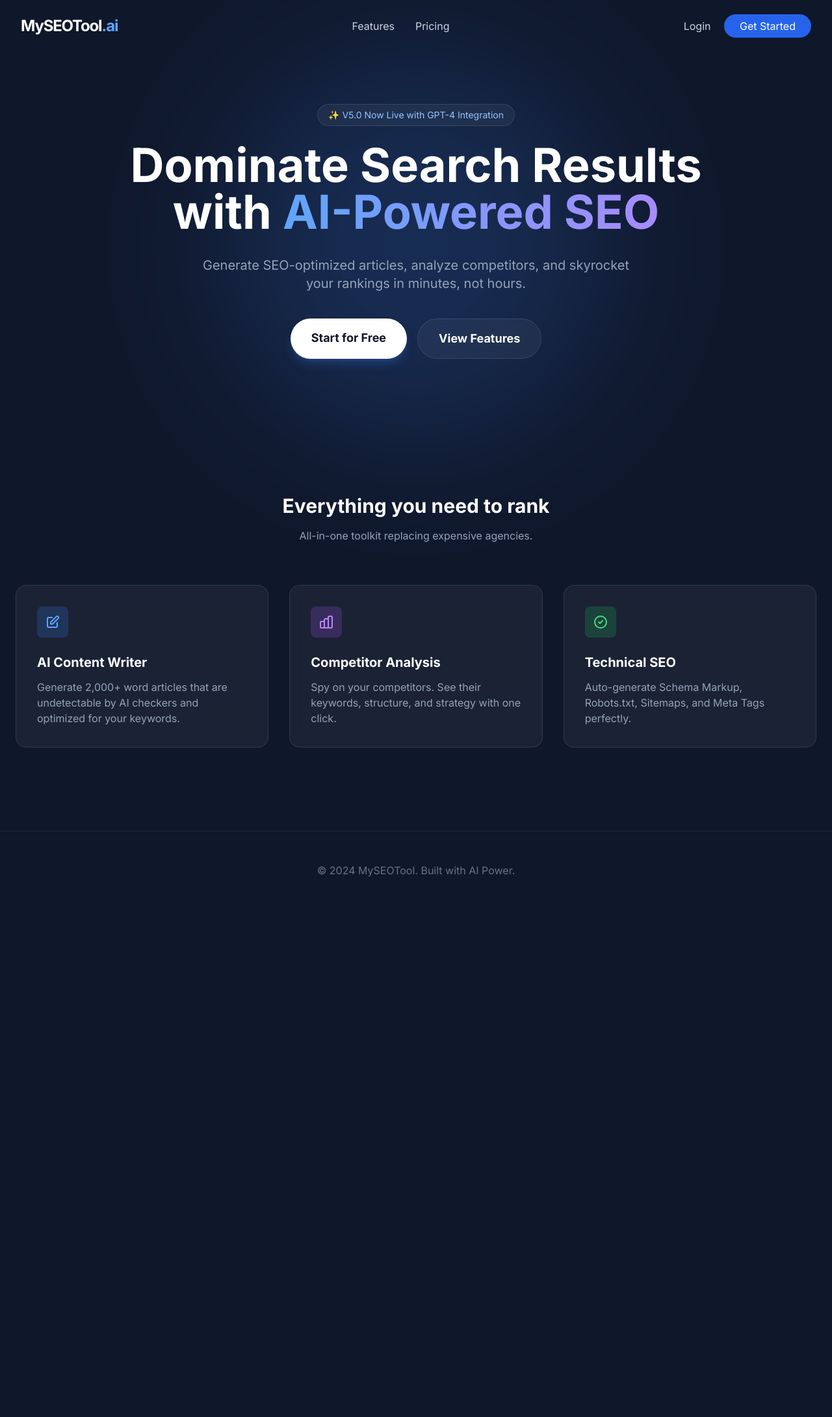
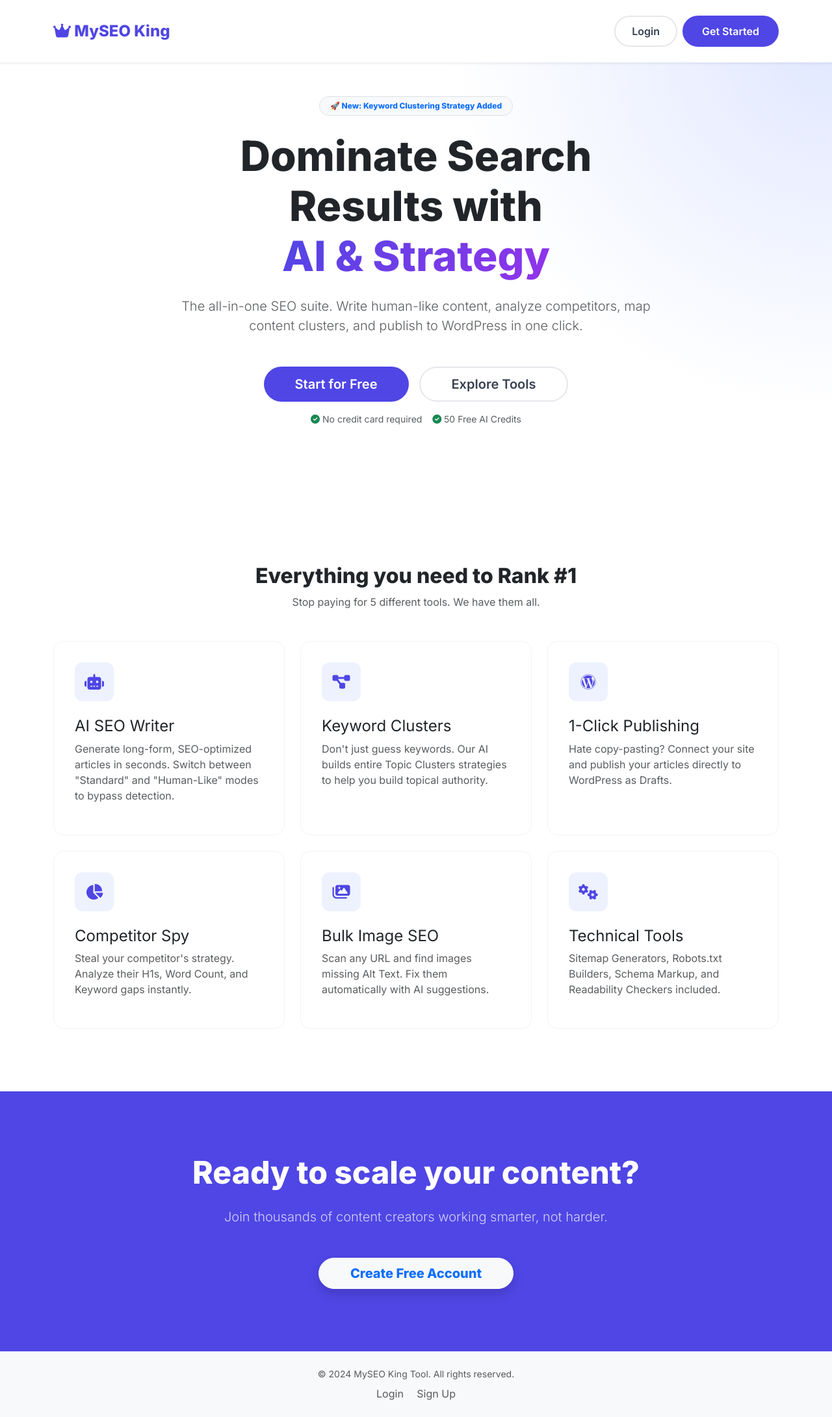
Before and after one commit to dilawar47866/MySEOTooler_V5, a Flask app: page / in a window 1280 px wide. Shown: the whole page at 65% size. Before the commit the page ends 1349 px from the top, so only its background shows below. Run offline with Flask 3, Linux system fonts and the light colour scheme; some libraries are stand-ins or nearby versions.

Commit message:
Update landing.html

```diff
--- a/templates/landing.html
+++ b/templates/landing.html
@@ -3,105 +3,189 @@
 <head>
     <meta charset="UTF-8">
     <meta name="viewport" content="width=device-width, initial-scale=1.0">
-    <title>AI SEO Master | Rank Higher, Faster</title>
-    <script src="https://cdn.tailwindcss.com"></script>
-    <link href="https://fonts.googleapis.com/css2?family=Inter:wght@300;400;600;700&display=swap" rel="stylesheet">
+    <title>MySEO King Tool - #1 AI SEO Suite</title>
+    <link href="https://cdn.jsdelivr.net/npm/bootstrap@5.3.0/dist/css/bootstrap.min.css" rel="stylesheet">
+    <link rel="stylesheet" href="https://cdnjs.cloudflare.com/ajax/libs/font-awesome/6.4.0/css/all.min.css">
+    <link href="https://fonts.googleapis.com/css2?family=Inter:wght@300;400;600;800&display=swap" rel="stylesheet">
+
     <style>
-        body { font-family: 'Inter', sans-serif; }
-        .glass {
-            background: rgba(255, 255, 255, 0.05);
-            backdrop-filter: blur(10px);
-            border: 1px solid rgba(255, 255, 255, 0.1);
+        body { font-family: 'Inter', sans-serif; overflow-x: hidden; }
+
+        /* Navigation */
+        .navbar { padding: 1.5rem 0; background: #fff; }
+        .navbar-brand { font-weight: 800; font-size: 1.5rem; color: #4f46e5 !important; }
+
+        /* Hero Section */
+        .hero-section {
+            padding: 100px 0;
+            background: radial-gradient(circle at top right, #e0e7ff 0%, #fff 40%);
         }
-        .gradient-text {
-            background: linear-gradient(to right, #60a5fa, #a78bfa);
+        .text-gradient {
+            background: linear-gradient(135deg, #4f46e5 0%, #9333ea 100%);
             -webkit-background-clip: text;
             -webkit-text-fill-color: transparent;
         }
+
+        /* Feature Cards */
+        .feature-card {
+            padding: 2rem;
+            border-radius: 16px;
+            background: white;
+            border: 1px solid #f3f4f6;
+            transition: all 0.3s ease;
+            height: 100%;
+        }
+        .feature-card:hover {
+            transform: translateY(-10px);
+            box-shadow: 0 20px 40px rgba(0,0,0,0.08);
+            border-color: #4f46e5;
+        }
+        .icon-box {
+            width: 60px; height: 60px;
+            border-radius: 12px;
+            background: #eef2ff;
+            color: #4f46e5;
+            display: flex; align-items: center; justify-content: center;
+            font-size: 1.5rem;
+            margin-bottom: 1.5rem;
+        }
+
+        /* CTA Buttons */
+        .btn-primary-custom {
+            background: #4f46e5; color: white;
+            padding: 12px 30px; border-radius: 50px;
+            font-weight: 600; text-decoration: none;
+            transition: 0.3s; border: none;
+        }
+        .btn-primary-custom:hover { background: #4338ca; transform: scale(1.05); color: white; }
+
+        .btn-outline-custom {
+            border: 2px solid #e5e7eb; color: #374151;
+            padding: 10px 25px; border-radius: 50px;
+            font-weight: 600; text-decoration: none;
+            transition: 0.3s;
+        }
+        .btn-outline-custom:hover { border-color: #4f46e5; color: #4f46e5; }
     </style>
 </head>
-<body class="bg-slate-900 text-white overflow-x-hidden">
+<body>
 
-    <!-- Navbar -->
-    <nav class="w-full py-6 px-8 flex justify-between items-center max-w-7xl mx-auto">
-        <div class="text-2xl font-bold tracking-tighter">MySEOTool<span class="text-blue-400">.ai</span></div>
-        <div class="hidden md:flex space-x-8 text-slate-300">
-            <a href="#features" class="hover:text-white transition">Features</a>
-            <a href="#pricing" class="hover:text-white transition">Pricing</a>
+    <!-- NAVBAR -->
+    <nav class="navbar navbar-expand-lg fixed-top shadow-sm">
+        <div class="container">
+            <a class="navbar-brand" href="/"><i class="fas fa-crown"></i> MySEO King</a>
+            <div class="d-flex">
+                <a href="/login" class="btn btn-outline-custom me-2">Login</a>
+                <a href="/signup" class="btn btn-primary-custom">Get Started</a>
             </div>
-        <div>
-            <a href="{{ url_for('login') }}" class="text-slate-300 hover:text-white mr-4">Login</a>
-            <a href="{{ url_for('signup') }}" class="bg-blue-600 hover:bg-blue-500 text-white px-6 py-2 rounded-full font-medium transition">Get Started</a>
         </div>
     </nav>
 
-    <!-- Hero Section -->
-    <div class="relative pt-20 pb-32 px-6">
-        <!-- Background Glow -->
-        <div class="absolute top-0 left-1/2 -translate-x-1/2 w-[600px] h-[600px] bg-blue-500 rounded-full blur-[120px] opacity-20 -z-10"></div>
-
-        <div class="max-w-4xl mx-auto text-center">
-            <div class="inline-block px-4 py-1.5 rounded-full glass text-sm text-blue-300 mb-6">
-                ✨ V5.0 Now Live with GPT-4 Integration
+    <!-- HERO SECTION -->
+    <section class="hero-section text-center mt-5">
+        <div class="container">
+            <div class="row justify-content-center">
+                <div class="col-lg-8">
+                    <div class="badge bg-light text-primary border px-3 py-2 rounded-pill mb-4 fw-bold">
+                        🚀 New: Keyword Clustering Strategy Added
                     </div>
-            <h1 class="text-5xl md:text-7xl font-bold leading-tight mb-8">
-                Dominate Search Results with <span class="gradient-text">AI-Powered SEO</span>
+                    <h1 class="display-3 fw-bolder mb-4" style="line-height: 1.2;">
+                        Dominate Search Results with <br> <span class="text-gradient">AI & Strategy</span>
                     </h1>
-            <p class="text-xl text-slate-400 mb-10 max-w-2xl mx-auto">
-                Generate SEO-optimized articles, analyze competitors, and skyrocket your rankings in minutes, not hours.
+                    <p class="lead text-muted mb-5">
+                        The all-in-one SEO suite. Write human-like content, analyze competitors, map content clusters, and publish to WordPress in one click.
                     </p>
-            <div class="flex flex-col sm:flex-row justify-center gap-4">
-                <a href="{{ url_for('signup') }}" class="bg-white text-slate-900 px-8 py-4 rounded-full font-bold text-lg hover:bg-gray-100 transition shadow-lg shadow-blue-500/25">
-                    Start for Free
-                </a>
-                <a href="#features" class="glass text-white px-8 py-4 rounded-full font-bold text-lg hover:bg-white/10 transition">
-                    View Features
-                </a>
+                    <div class="d-flex justify-content-center gap-3">
+                        <a href="/signup" class="btn btn-primary-custom btn-lg px-5">Start for Free</a>
+                        <a href="#features" class="btn btn-outline-custom btn-lg px-5">Explore Tools</a>
+                    </div>
+                    <p class="small text-muted mt-3"><i class="fas fa-check-circle text-success"></i> No credit card required &nbsp;&nbsp; <i class="fas fa-check-circle text-success"></i> 50 Free AI Credits</p>
                 </div>
             </div>
         </div>
+    </section>
 
-    <!-- Features Grid -->
-    <div id="features" class="max-w-7xl mx-auto px-6 py-20">
-        <div class="text-center mb-16">
-            <h2 class="text-3xl font-bold mb-4">Everything you need to rank</h2>
-            <p class="text-slate-400">All-in-one toolkit replacing expensive agencies.</p>
+    <!-- FEATURES GRID -->
+    <section id="features" class="py-5 bg-white">
+        <div class="container py-5">
+            <div class="text-center mb-5">
+                <h2 class="fw-bold">Everything you need to Rank #1</h2>
+                <p class="text-muted">Stop paying for 5 different tools. We have them all.</p>
             </div>
 
-        <div class="grid grid-cols-1 md:grid-cols-3 gap-8">
-            <!-- Card 1 -->
-            <div class="glass p-8 rounded-2xl hover:-translate-y-2 transition duration-300">
-                <div class="w-12 h-12 bg-blue-500/20 rounded-lg flex items-center justify-center text-blue-400 mb-6">
-                    <svg class="w-6 h-6" fill="none" stroke="currentColor" viewBox="0 0 24 24"><path stroke-linecap="round" stroke-linejoin="round" stroke-width="2" d="M11 5H6a2 2 0 00-2 2v11a2 2 0 002 2h11a2 2 0 002-2v-5m-1.414-9.414a2 2 0 112.828 2.828L11.828 15H9v-2.828l8.586-8.586z"></path></svg>
+            <div class="row g-4">
+                <!-- Feature 1 -->
+                <div class="col-md-4">
+                    <div class="feature-card">
+                        <div class="icon-box"><i class="fas fa-robot"></i></div>
+                        <h4>AI SEO Writer</h4>
+                        <p class="text-muted">Generate long-form, SEO-optimized articles in seconds. Switch between "Standard" and "Human-Like" modes to bypass detection.</p>
                     </div>
-                <h3 class="text-xl font-bold mb-3">AI Content Writer</h3>
-                <p class="text-slate-400">Generate 2,000+ word articles that are undetectable by AI checkers and optimized for your keywords.</p>
                 </div>
-
-            <!-- Card 2 -->
-            <div class="glass p-8 rounded-2xl hover:-translate-y-2 transition duration-300">
-                <div class="w-12 h-12 bg-purple-500/20 rounded-lg flex items-center justify-center text-purple-400 mb-6">
-                    <svg class="w-6 h-6" fill="none" stroke="currentColor" viewBox="0 0 24 24"><path stroke-linecap="round" stroke-linejoin="round" stroke-width="2" d="M9 19v-6a2 2 0 00-2-2H5a2 2 0 00-2 2v6a2 2 0 002 2h2a2 2 0 002-2zm0 0V9a2 2 0 012-2h2a2 2 0 012 2v10m-6 0a2 2 0 002 2h2a2 2 0 002-2m0 0V5a2 2 0 012-2h2a2 2 0 012 2v14a2 2 0 01-2 2h-2a2 2 0 01-2-2z"></path></svg>
+                <!-- Feature 2 -->
+                <div class="col-md-4">
+                    <div class="feature-card">
+                        <div class="icon-box"><i class="fas fa-project-diagram"></i></div>
+                        <h4>Keyword Clusters</h4>
+                        <p class="text-muted">Don't just guess keywords. Our AI builds entire Topic Clusters strategies to help you build topical authority.</p>
                     </div>
-                <h3 class="text-xl font-bold mb-3">Competitor Analysis</h3>
-                <p class="text-slate-400">Spy on your competitors. See their keywords, structure, and strategy with one click.</p>
                 </div>
-
-            <!-- Card 3 -->
-            <div class="glass p-8 rounded-2xl hover:-translate-y-2 transition duration-300">
-                <div class="w-12 h-12 bg-green-500/20 rounded-lg flex items-center justify-center text-green-400 mb-6">
-                    <svg class="w-6 h-6" fill="none" stroke="currentColor" viewBox="0 0 24 24"><path stroke-linecap="round" stroke-linejoin="round" stroke-width="2" d="M9 12l2 2 4-4m6 2a9 9 0 11-18 0 9 9 0 0118 0z"></path></svg>
+                <!-- Feature 3 -->
+                <div class="col-md-4">
+                    <div class="feature-card">
+                        <div class="icon-box"><i class="fab fa-wordpress"></i></div>
+                        <h4>1-Click Publishing</h4>
+                        <p class="text-muted">Hate copy-pasting? Connect your site and publish your articles directly to WordPress as Drafts.</p>
                     </div>
-                <h3 class="text-xl font-bold mb-3">Technical SEO</h3>
-                <p class="text-slate-400">Auto-generate Schema Markup, Robots.txt, Sitemaps, and Meta Tags perfectly.</p>
+                </div>
+                <!-- Feature 4 -->
+                <div class="col-md-4">
+                    <div class="feature-card">
+                        <div class="icon-box"><i class="fas fa-chart-pie"></i></div>
+                        <h4>Competitor Spy</h4>
+                        <p class="text-muted">Steal your competitor's strategy. Analyze their H1s, Word Count, and Keyword gaps instantly.</p>
+                    </div>
+                </div>
+                <!-- Feature 5 -->
+                <div class="col-md-4">
+                    <div class="feature-card">
+                        <div class="icon-box"><i class="fas fa-images"></i></div>
+                        <h4>Bulk Image SEO</h4>
+                        <p class="text-muted">Scan any URL and find images missing Alt Text. Fix them automatically with AI suggestions.</p>
+                    </div>
+                </div>
+                <!-- Feature 6 -->
+                <div class="col-md-4">
+                    <div class="feature-card">
+                        <div class="icon-box"><i class="fas fa-cogs"></i></div>
+                        <h4>Technical Tools</h4>
+                        <p class="text-muted">Sitemap Generators, Robots.txt Builders, Schema Markup, and Readability Checkers included.</p>
                     </div>
                 </div>
             </div>
+        </div>
+    </section>
 
-    <!-- Footer -->
-    <footer class="border-t border-slate-800 py-12 mt-12 text-center text-slate-500">
-        <p>&copy; 2024 MySEOTool. Built with AI Power.</p>
+    <!-- CTA SECTION -->
+    <section class="py-5" style="background: #4f46e5; color: white;">
+        <div class="container text-center py-5">
+            <h2 class="fw-bold mb-4 display-5">Ready to scale your content?</h2>
+            <p class="lead mb-5 opacity-75">Join thousands of content creators working smarter, not harder.</p>
+            <a href="/signup" class="btn btn-light text-primary fw-bold btn-lg px-5 rounded-pill shadow">Create Free Account</a>
+        </div>
+    </section>
+
+    <!-- FOOTER -->
+    <footer class="py-4 bg-light mt-auto">
+        <div class="container text-center">
+            <p class="text-muted small mb-0">&copy; 2024 MySEO King Tool. All rights reserved.</p>
+            <div class="mt-2">
+                <a href="/login" class="text-decoration-none text-muted me-3">Login</a>
+                <a href="/signup" class="text-decoration-none text-muted">Sign Up</a>
+            </div>
+        </div>
     </footer>
 
+    <script src="https://cdn.jsdelivr.net/npm/bootstrap@5.3.0/dist/js/bootstrap.bundle.min.js"></script>
 </body>
 </html>
```
Lines whose indentation alone changed are shown as unchanged.
